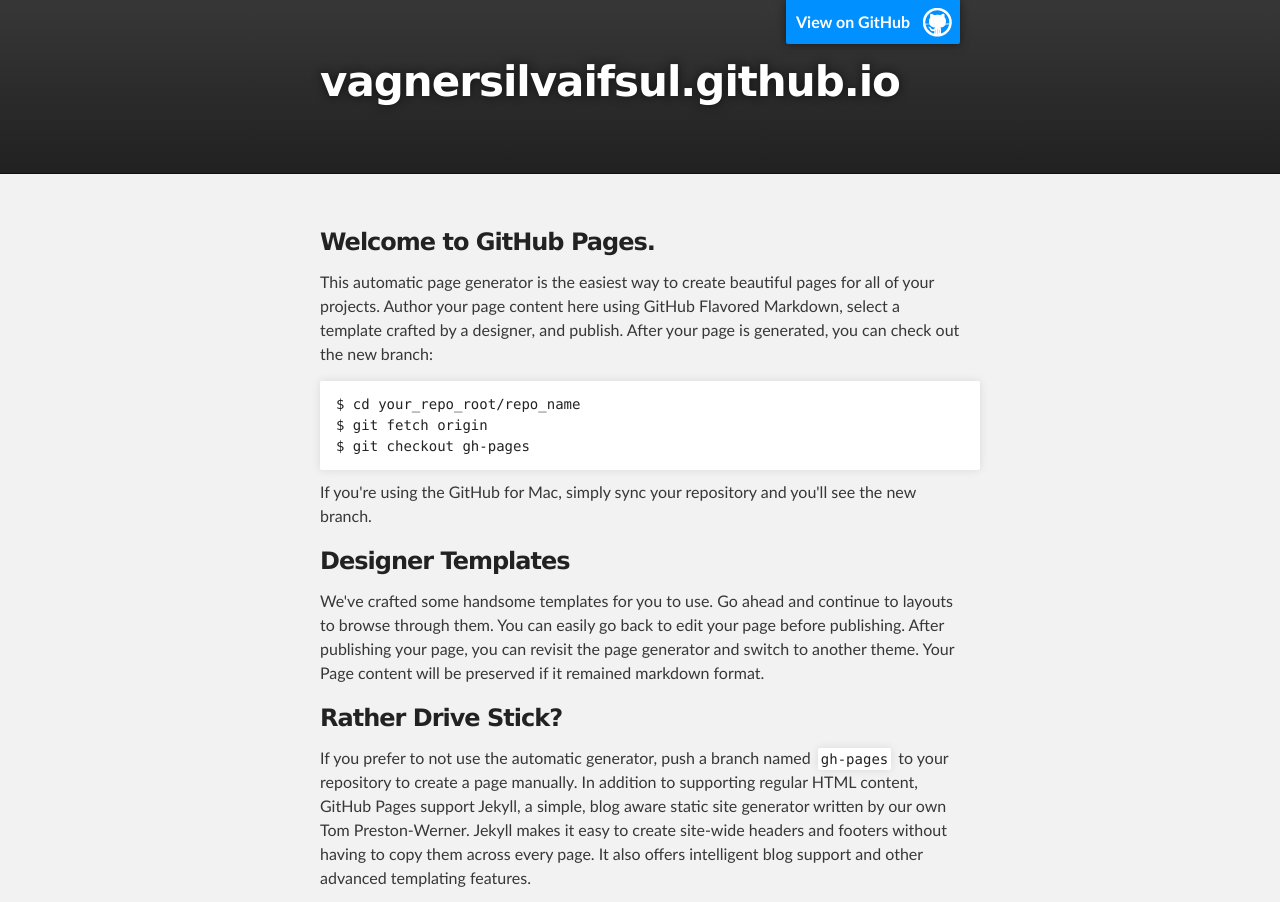
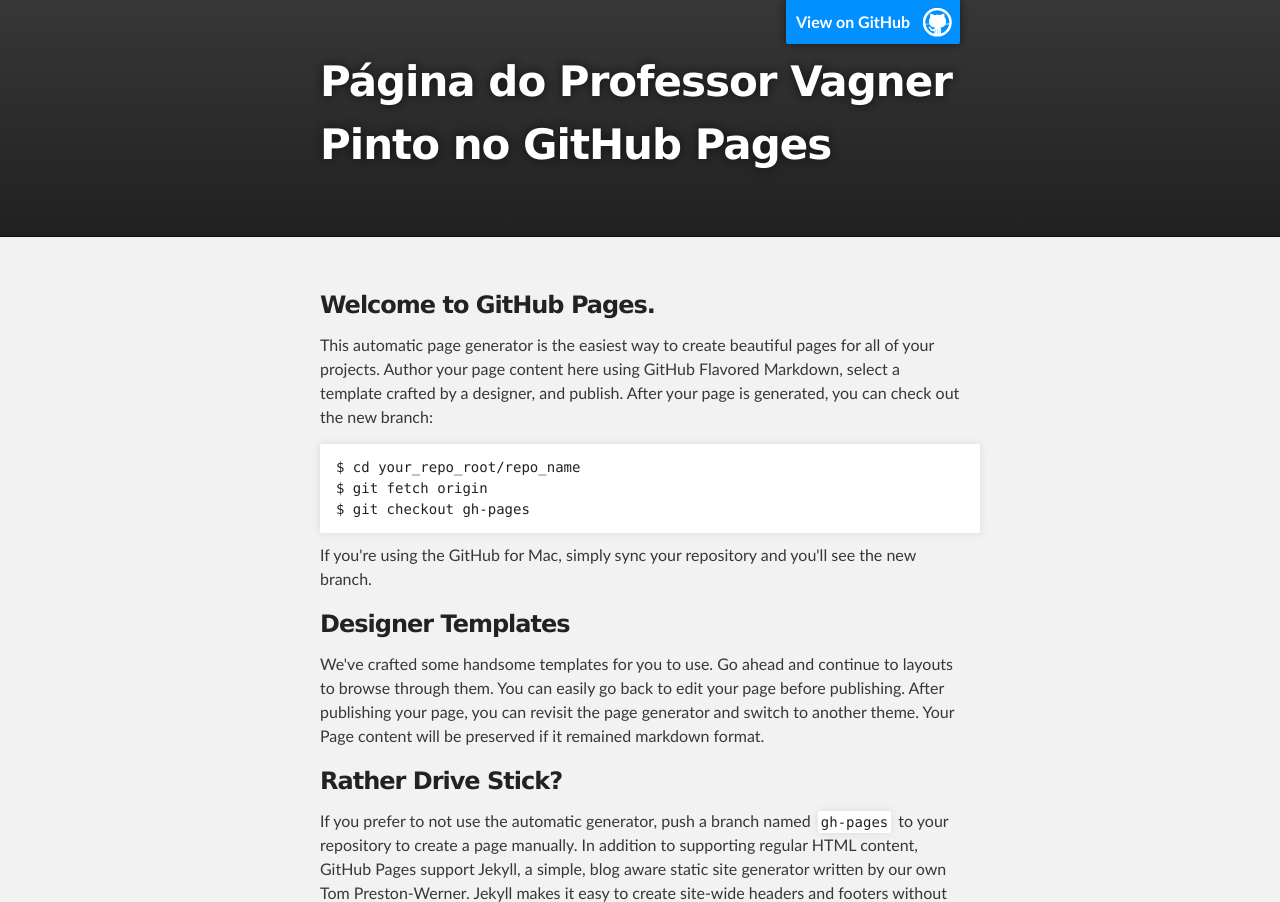
Before and after one commit to vagnersilvaifsul/vagnersilvaifsul.github.io, a plain HTML site: page index.html in a window 1280 px wide. Shown: the top 902 px of the page. Drawn offline with Linux system fonts and the light colour scheme.

Commit message:
feat: github pages

```diff
--- a/index.html
+++ b/index.html
@@ -8,7 +8,7 @@
 
     <link rel="stylesheet" type="text/css" media="screen" href="stylesheets/stylesheet.css">
 
-    <title>Página do Professor Vagner Pinto no GitHub</title>
+    <title>Prof. Vagner Pinto (IFSul)</title>
   </head>
 
   <body>
@@ -18,7 +18,7 @@
         <header class="inner">
           <a id="forkme_banner" href="https://github.com/octocat">View on GitHub</a>
 
-          <h1 id="project_title">vagnersilvaifsul.github.io</h1>
+          <h1 id="project_title">Página do Professor Vagner Pinto no GitHub Pages</h1>
           <h2 id="project_tagline"></h2>
 
         </header>
```
